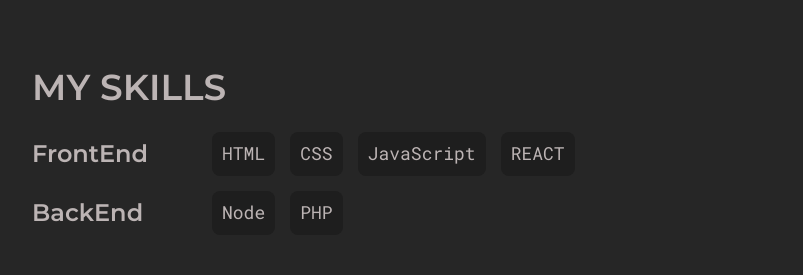
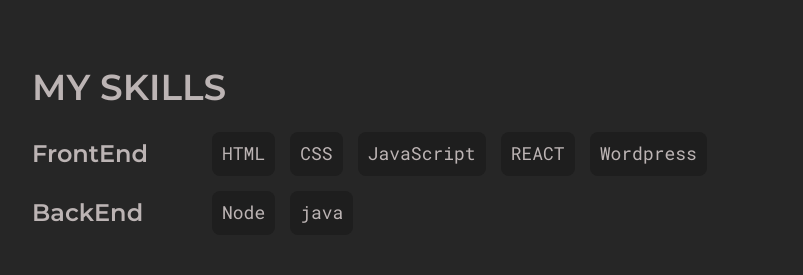
Before and after one commit to amitkrg124/createramit, a React (Create React App) app: page /about in a window 1280 px wide. Shown: the part 1160-1435 px from the top of the page, without its empty margins (32-835 px from the left). Built offline with nearby package versions, Linux system fonts and the light colour scheme.

Commit message:
Update About.js

```diff
--- a/src/pages/About.js
+++ b/src/pages/About.js
@@ -130,9 +130,9 @@
 
               <AboutInfoItem
                 title="FrontEnd"
-                items={['HTML', 'CSS', 'JavaScript', 'REACT']}
+                items={['HTML', 'CSS', 'JavaScript', 'REACT','Wordpress']}
               />
-              <AboutInfoItem title="BackEnd" items={['Node', 'PHP']} />
+              <AboutInfoItem title="BackEnd" items={['Node', 'java']} />
             </div>
             <div className="about__info__item">
               <h1 className="about__info__heading">Experiences</h1>
```
